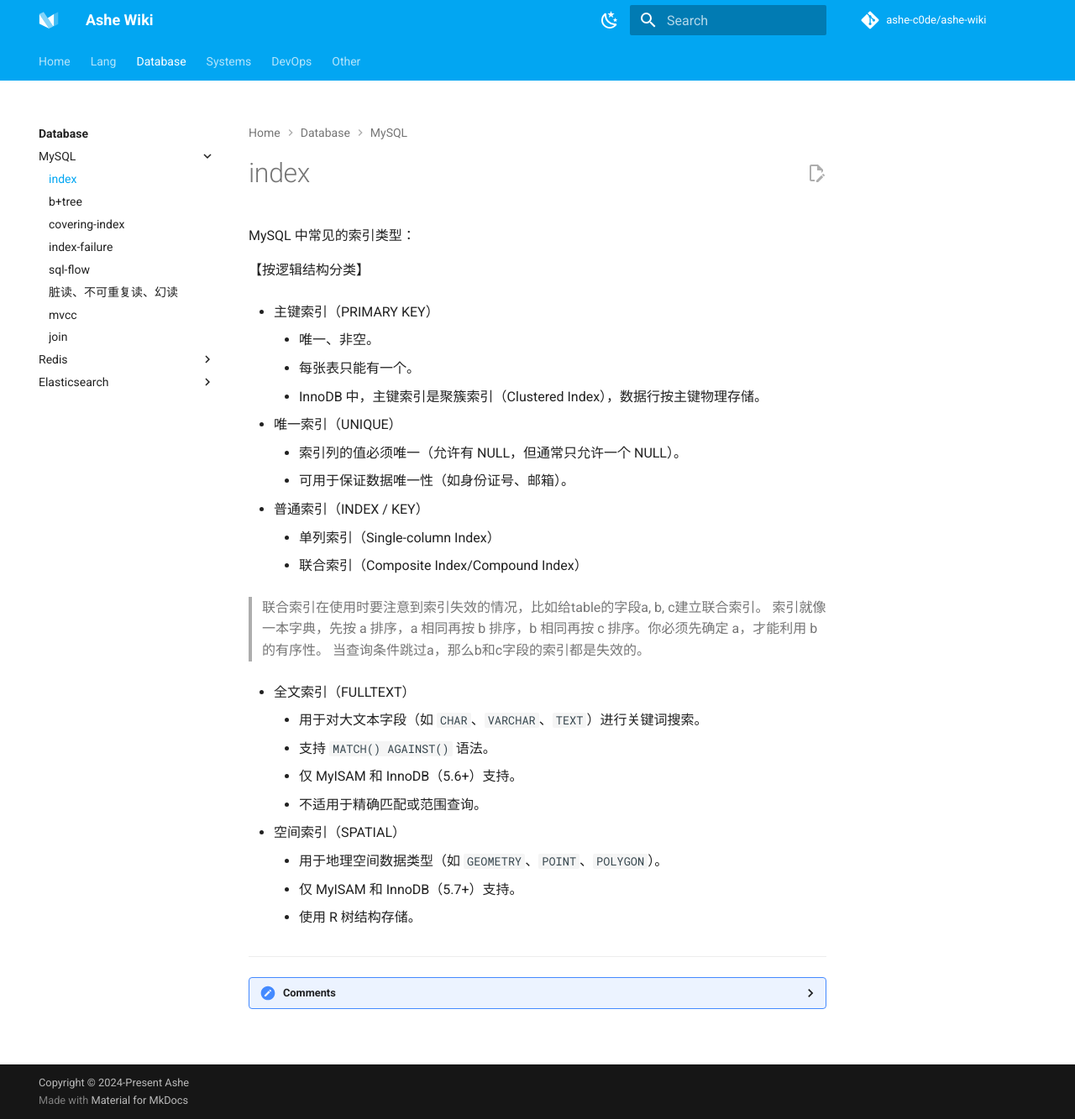
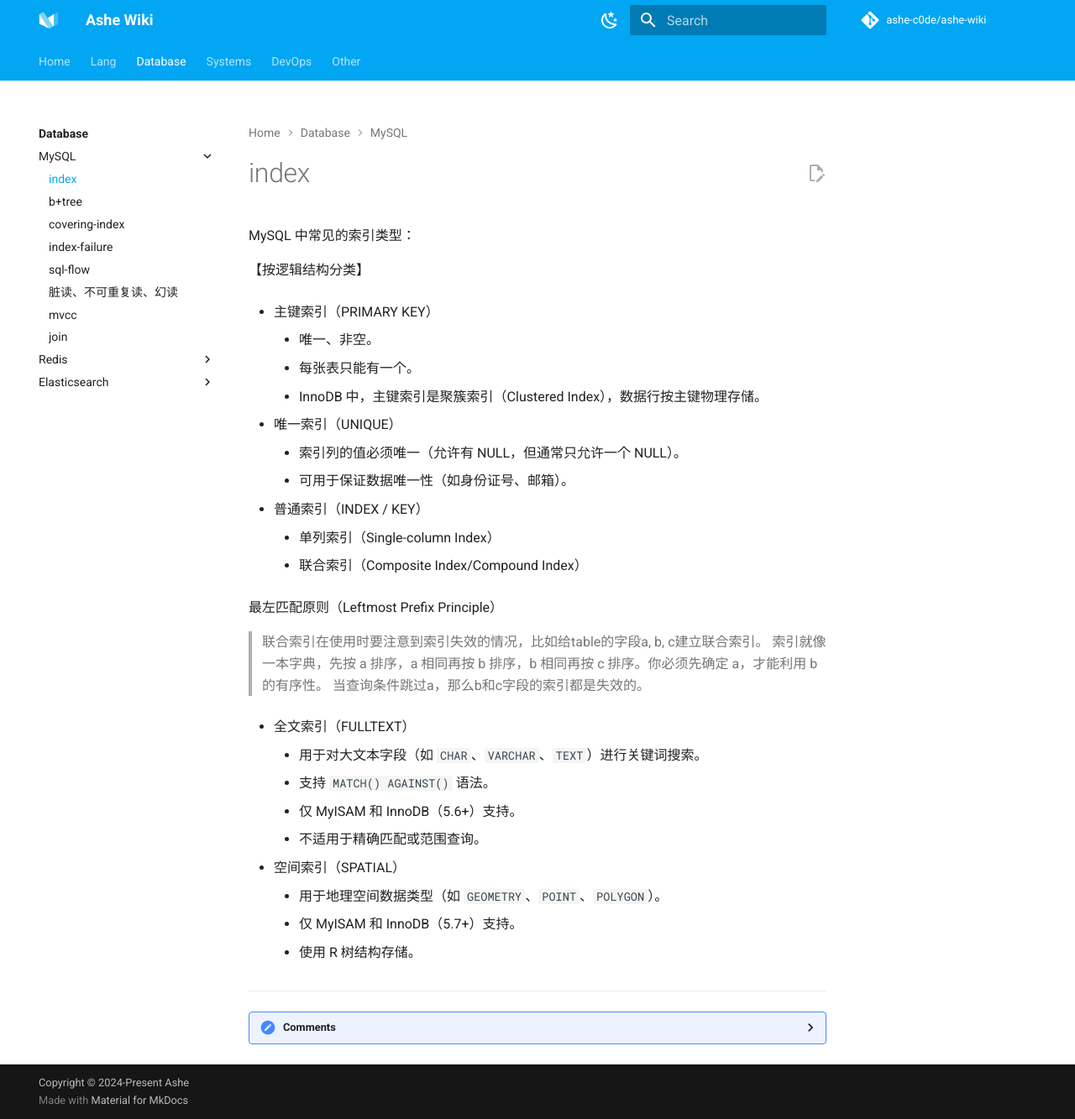
Before and after one commit to ashe-c0de/ashe-wiki, an MkDocs documentation site: the page built from docs/db/mysql/ix.md, in a window 1280 px wide and 1333 px high. Shown: the whole window at 84% size. Built offline with MkDocs 1.6.1 and Material for MkDocs 9.7.7, drawn with Linux system fonts in a browser that asks for light colours; comment, search, counter and statistics services are not loaded.

Commit message:
mysql index

```diff
--- a/docs/db/mysql/ix.md
+++ b/docs/db/mysql/ix.md
@@ -15,6 +15,8 @@ MySQL 中常见的索引类型：
     - 单列索引（Single-column Index）
     - 联合索引（Composite Index/Compound Index）
 
+最左匹配原则（Leftmost Prefix Principle）
+
 > 联合索引在使用时要注意到索引失效的情况，比如给table的字段a, b, c建立联合索引。
 > 索引就像一本字典，先按 a 排序，a 相同再按 b 排序，b 相同再按 c 排序。你必须先确定 a，才能利用 b 的有序性。
 > 当查询条件跳过a，那么b和c字段的索引都是失效的。
--- /dev/null
+++ b/docs/stylesheets/extra.css
@@ -0,0 +1,4 @@
+/* 只隐藏一级 section 标题 */
+.md-sidebar--primary > .md-sidebar__scrollwrap > .md-nav > .md-nav__title {
+  display: none;
+}
--- a/mkdocs.yml
+++ b/mkdocs.yml
@@ -91,6 +91,8 @@ extra_javascript:
   - https://unpkg.com/mermaid@10/dist/mermaid.min.js
   - javascripts/mermaid-init.js
 
+#extra_css:
+#  - stylesheets/extra.css
 
 
 nav:
```
